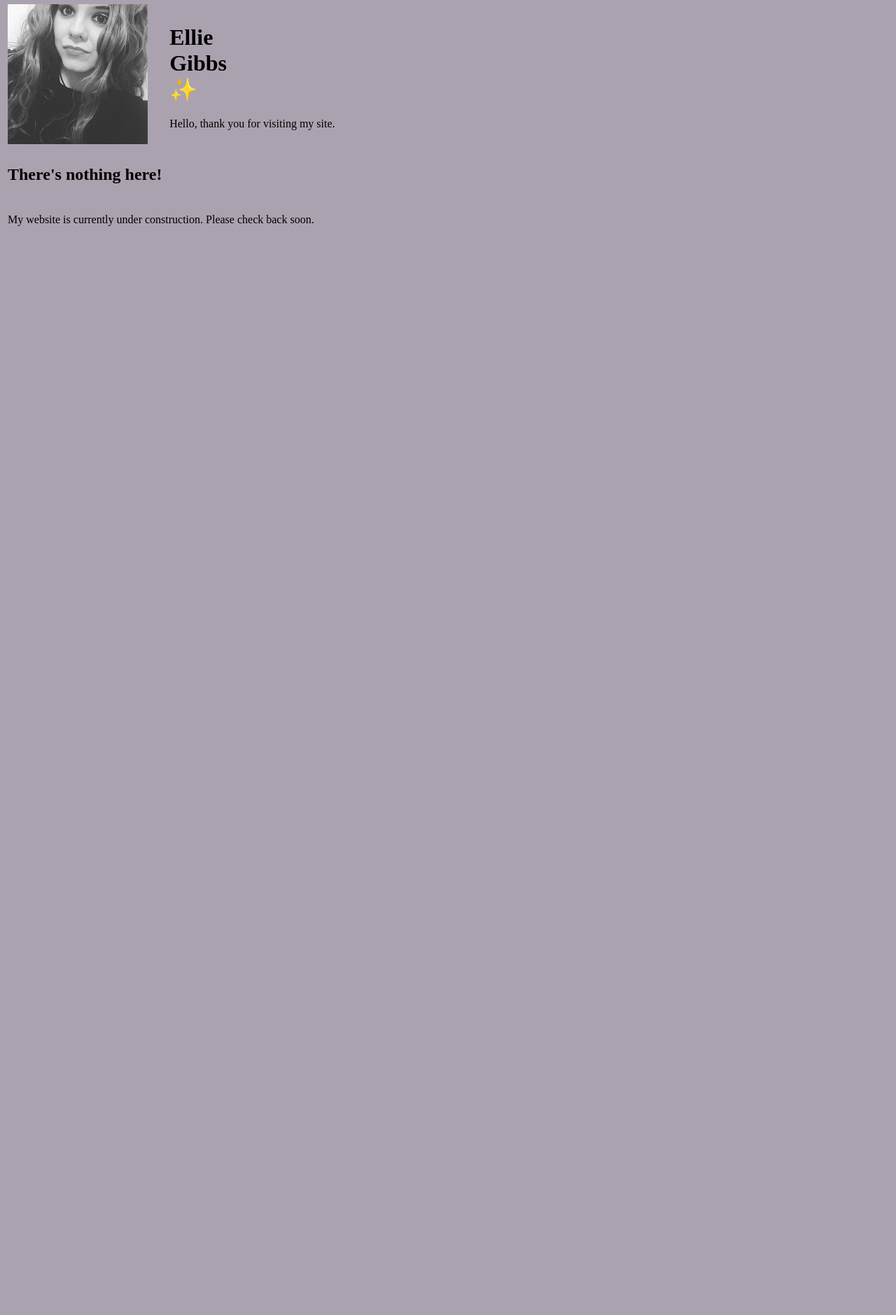
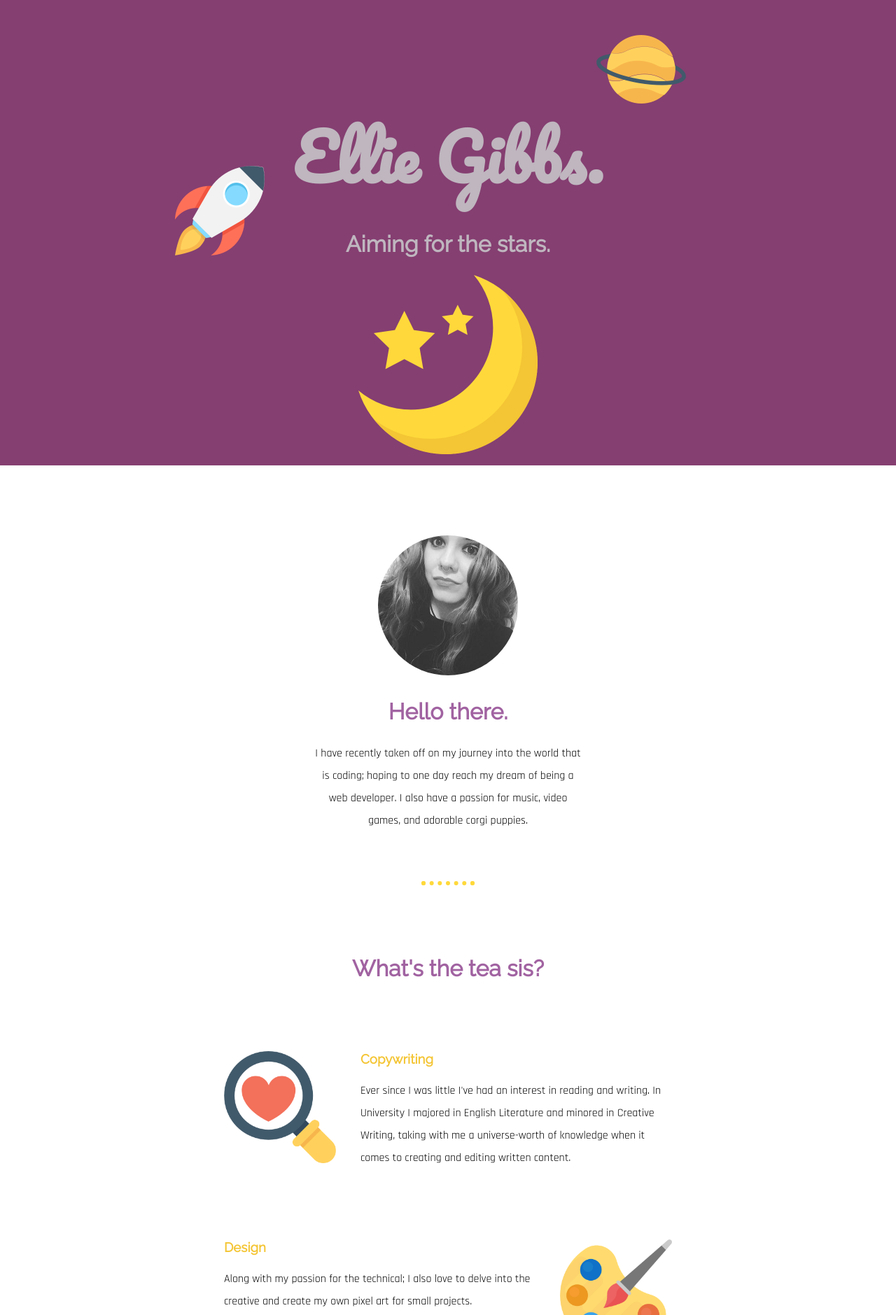
Before and after one commit to EllieJG/absolute-cretin, a plain HTML site: page index.html in a window 1280 px wide. Shown: the part 5-1884 px from the top of the page at 70% size. Before the commit the page ends 800 px from the top, so only its background shows below. Drawn offline with Linux system fonts and the light colour scheme.

Commit message:
Add files via upload
Updated the entire site

```diff
--- a/css/styles.css
+++ b/css/styles.css
@@ -1,11 +1,172 @@
 body {
-  background-color: #ABA2AF;
+  margin: 0;
+  text-align:center;
+  font-family: 'Rajdhani', sans-serif;
+  background-color: #FFFFFF;
+  font-size: 1em;
+  }
+
+h1 {
+  color: #BFB6BF;
+  font-size: 5.625rem;
+  margin: 50px auto 0 auto;
+  font-family: 'Pacifico', cursive;
+
+  }
+
+h2 {
+  font-size: 2rem;
+  color: #A163A1;
+  font-family: 'Raleway', sans-serif;
+
 }
 
-h1 {
+h3 {
+  color: #F4C534;
+  font-family: 'Raleway', sans-serif;
+
+}
+
+a {
+  color: #F4C534;
+  margin: 10px 20px;
+  font-weight: bold;
+  text-decoration: none;
+  font-size: 1.2rem;
+  font-family: 'Raleway', sans-serif;
+
+}
+
+a:hover {
+  color: #FFD93B;
+}
+
+hr {
+  border: dotted #FFD93B 6px;
+  border-bottom: none;
+  margin: 70px auto 100px;
+  width: 5%;
+
+
+}
+
+p {
+  line-height: 2;
+}
+
+/***************************CLASS STYLES*************************************/
+
+.top-container {
+  background-color: #853F71;
+  position: relative;
+  padding-top: 100px;
+
+}
+
+.middle-container {
+margin: 100px 0;
+}
+
+.bottom-container {
+background-color: #A163A1;
+padding: 50px 0 20px;
+margin-top: 0;
+}
+
+.planet {
+  position: absolute;
+  right: 300px;
+  top: 40px;
   width: 10%;
 }
 
-table {
+.rocket {
+  position: absolute;
+  left: 250px;
+  bottom: 300px;
+  width: 10%;
+}
+
+.moon-image {
+  margin-bottom: 10px;
+  width: 20%;
+}
+
+.my-photo {
+  border-radius: 50%;
+  }
+
+  .magnifying-glass {
+    width: 25%;
+    float:left;
+    margin-right: 35px;
+  }
+
+  .palette {
+    width: 25%;
+    float: right;
+    margin-left: 35px;
+  }
+
+.alien {
+  width: 25%;
+  float: left;
+  margin-right: 35px;
+}
+
+
+.pro {
+  color: #BFB6BF;
+}
+
+.profile {
+  width: 30%;
+  margin: auto;
+  text-align: center;
+
+}
+
+.skill-row {
+  width: 50%;
+  margin: 100px auto 100px auto;
+  text-align: left;
+
+}
+
+.contact-me {
   width: 40%;
+  margin: 40px auto 60px;
+  text-align: center;
+  line-height: 2;
 }
+
+.contact-message {
+  margin: 50px;
+}
+
+.myButton {
+	background-color:#853f71;
+	border-radius:42px;
+	display:inline-block;
+	cursor:pointer;
+	color:#ffffff;
+	font-size:17px;
+	padding:20px 57px;
+	text-decoration:none;
+  font-family: 'Raleway', sans-serif;
+
+}
+.myButton:hover {
+	background-color:#a163a1;
+}
+.myButton:active {
+	position:relative;
+	top:1px;
+}
+
+.copyright {
+  color: #EAF6F6;
+  font-size: 1rem;
+  padding: 5px 0;
+
+}
--- a/index.html
+++ b/index.html
@@ -2,37 +2,63 @@
 <html lang="en" dir="ltr">
   <head>
     <meta charset="utf-8">
-    <title>Ellie Gibbs</title>
+    <title>Ellie J Gibbs</title>
+<link rel="icon" href="favicon.ico">
     <link rel="stylesheet" href="css/styles.css">
-    <style><p style="font-size:100px">&#10024;</p></style>
+    <link href="https://fonts.googleapis.com/css?family=Raleway|Rajdhani|Pacifico&display=swap" rel="stylesheet">
+
+
   </head>
   <body>
-    <table>
-      <tr>
-        <td>
-<img src="images\ellie-gibbs-photo.jpg" alt="It's a photo of me!">
-        </td>
-        <td>
-          <h1>Ellie Gibbs &#10024</h1>
-            <p>Hello, thank you for visiting my site.</p>
-        </td>
-      </tr>
-    </table>
+    <div class="top-container">
+      <img class="planet" src="images/planet.png" alt="planet-png">
+      <h1>Ellie Gibbs.</h1>
+      <h2 class="pro">Aiming for the stars.</h2>
+      <img class="rocket" src="images/startup.png" alt="rocket-png">
+      <img class="moon-image"src="images/moon.png" alt="moon-png">
+    </div>
+      <div class="middle-container">
+        <div class="profile">
+          <img class="my-photo" src="images/ellie-gibbs-photo.jpg" alt="a photo of me">
+          <h2>Hello there.</h2>
+          <p>I have recently taken off on my journey into the world that is coding; hoping to one day reach my dream of being a web developer. I also have a passion for music, video games, and adorable corgi puppies.</p>
+        </div>
+        <hr>
+        <div class="skills">
+          <h2>What's the tea sis?</h2>
+          <div class="skill-row">
+            <img class="magnifying-glass" src="images/loupe.png" alt="heart in magnifying glass.png" />
+            <h3>Copywriting</h3>
+            <p>Ever since I was little I've had an interest in reading and writing. In University I majored in English Literature and minored in Creative Writing, taking with me a universe-worth of knowledge when it comes to creating and editing written content.</p>
+                    </div>
+          <div class="skill-row">
+            <img class="palette" src="images/palette.png" alt="paint-palette.png">
+            <h3>Design</h3>
+            <p>Along with my passion for the technical; I also love to delve into the creative and create my own pixel art for small projects.</p>
+          </div>
+          <div class="skill-row">
+            <img class="alien" src="images/alien.png" alt="alien.png">
+            <h3>Passionate Learner</h3>
+            <p>Coding is something that I have always had an interest in but was never encouraged to do. The desire to learn never went away, and I feel excited every time I start a new project. I can never stop learning.</p>
+          </div>
+        </div>
+        <hr>
+        <div class="contact-me">
+          <h2>Let's talk.</h2>
+          <h3>Projects, courses, ideas.</h3>
+          <p class="contact-message">I'm always seeking to learn more. If you know of any useful resources to learn from, fun projects, or just want to chat; let's get talking.</p>
+          <a href="mailto:elliejgibbs@hotmail.com" class="myButton">EMAIL ME</a>
+        </div>
+      </div>
 
 
-      <table>
-        <tr>
-          <td>
-            <h2>There's nothing here!</h2>
-          </td>
-        </tr>
-      </table>
-      <table>
-        <tr>
-          <td>
-            <p>My website is currently under construction. Please check back soon.</p>
-          </td>
-        </tr>
-      </table>
-      </body>
+      <div class="bottom-container">
+        <a class="footer-link" href="https://www.linkedin.com/in/elliegibbs">LinkedIn</a>
+        <a class="footer-link" href="https://twitter.com/absolute_cretin">Twitter</a>
+        <a class="footer-link" href="https://www.instagram.com/trash_talkz">Instagram</a>
+        <p class="copyright">© 2020 Ellie Gibbs.</p>
+        <p class="copyright">All icons by Vectors Market.</p>
+        </p>
+      </div>
+    </body>
 </html>
```
Also changed, not shown: favicon.ico (added), images/alien.png (added), images/loupe.png (added), images/moon.png (added), images/palette.png (added), images/planet.png (added), images/startup.png (added).
